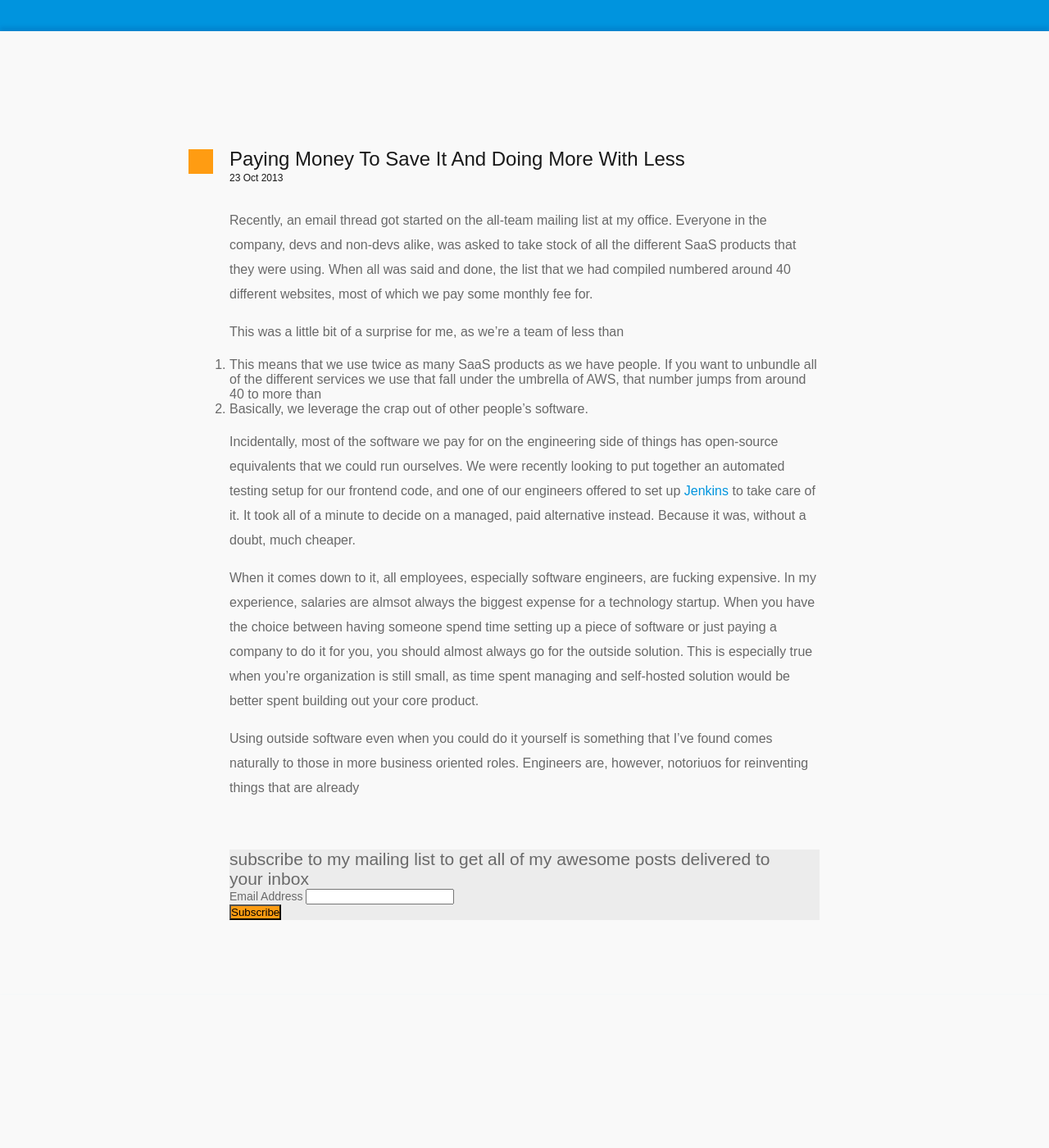
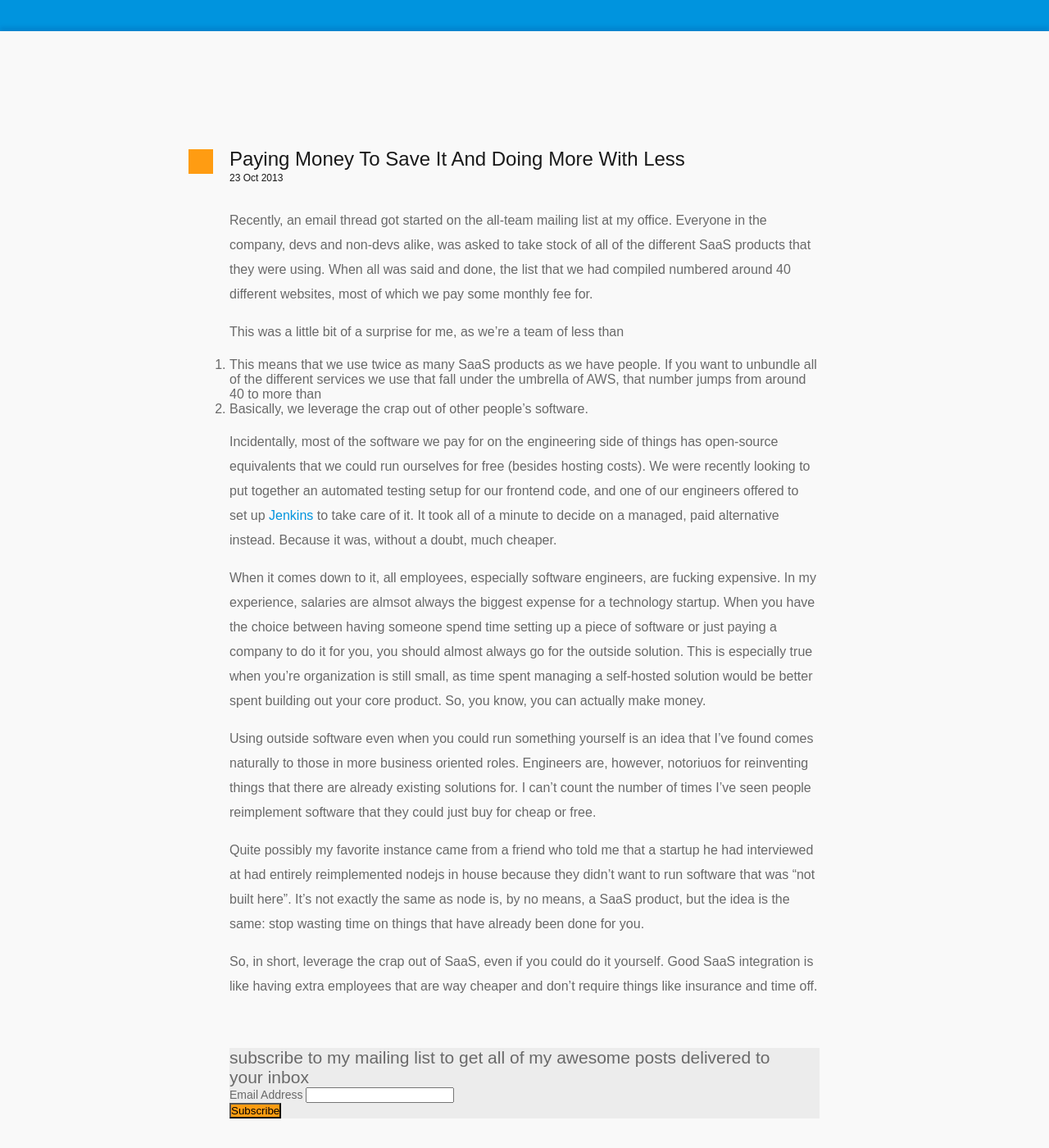
Before and after one commit to brianbrunner/brianbrunner.github.io, a Jekyll site: the page built from _posts/2013-10-23-automation.markdown, in a window 1280 px wide and 1400 px high, scrolled down 208 px. Shown: the whole window at 82% size. Built offline with Jekyll 4.4.1, drawn with Linux system fonts in a browser that asks for light colours; nearby versions of some CDN libraries; comment, search, counter and statistics services are not loaded; before the commit the page ends 1420 px from its top, so only the background shows below that.

Commit message:
Post is done

```diff
--- a/_posts/2013-10-23-automation.markdown
+++ b/_posts/2013-10-23-automation.markdown
@@ -7,7 +7,7 @@ categories: automation saas
 
 Recently, an email thread got started on the all-team mailing list at my
 office. Everyone in the company, devs and non-devs alike, was asked to
-take stock of all the different SaaS products that they were using. When
+take stock of all of the different SaaS products that they were using. When
 all was said and done, the list that we had compiled numbered around 40
 different websites, most of which we pay some monthly fee for.
 
@@ -18,11 +18,12 @@ under the umbrella of AWS, that number jumps from around 40 to more than
 50. Basically, we leverage the crap out of other people's software.
 
 Incidentally, most of the software we pay for on the engineering side of
-things has open-source equivalents that we could run ourselves. We were
-recently looking to put together an automated testing setup for our frontend
-code, and one of our engineers offered to set up [Jenkins](http://jenkins-ci.org/)
-to take care of it. It took all of a minute to decide on a managed, paid
-alternative instead. Because it was, without a doubt, much cheaper.
+things has open-source equivalents that we could run ourselves for free
+(besides hosting costs). We were recently looking to put together an
+automated testing setup for our frontend code, and one of our engineers
+offered to set up [Jenkins](http://jenkins-ci.org/) to take care of it.
+It took all of a minute to decide on a managed, paid alternative instead.
+Because it was, without a doubt, much cheaper.
 
 When it comes down to it, all employees, especially software engineers, are
 fucking expensive. In my experience, salaries are almsot always the biggest
@@ -30,9 +31,22 @@ expense for a technology startup.  When you have the choice between having
 someone spend time setting up a piece of software or just paying a company
 to do it for you, you should almost always go for the outside solution.
 This is especially true when you're organization is still small, as time
-spent managing and self-hosted solution would be better spent building out
-your core  product.
+spent managing a self-hosted solution would be better spent building out
+your core product. So, you know, you can actually make money.
 
-Using outside software even when you could do it yourself is something that
-I've found comes naturally to those in more business oriented roles.
-Engineers are, however, notoriuos for reinventing things that are already
+Using outside software even when you could run something yourself is an idea
+that I've found comes naturally to those in more business oriented roles.
+Engineers are, however, notoriuos for reinventing things that there are
+already existing solutions for. I can't count the number of times I've seen
+people reimplement software that they could just buy for cheap or free.
+
+Quite possibly my favorite instance came from a friend who told me that a
+startup he had interviewed at had entirely reimplemented nodejs in house
+because they didn't want to run software that was "not built here".
+It's not exactly the same as node is, by no means, a SaaS product, but the
+idea is the same: stop wasting time on things that have already been done
+for you.
+
+So, in short, leverage the crap out of SaaS, even if you could do it
+yourself. Good SaaS integration is like having extra employees that are
+way cheaper and don't require things like insurance and time off.
```
